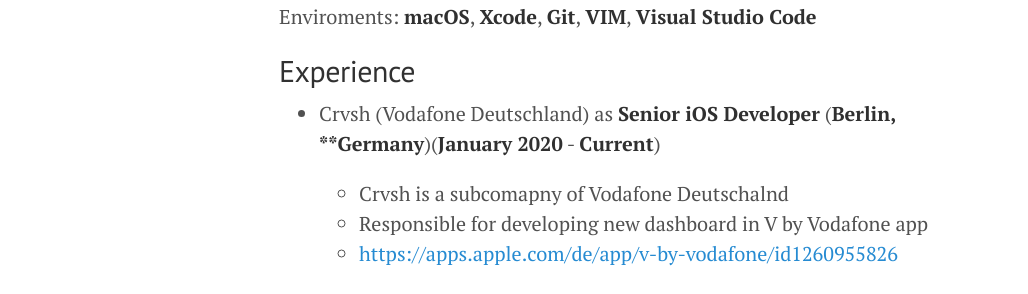
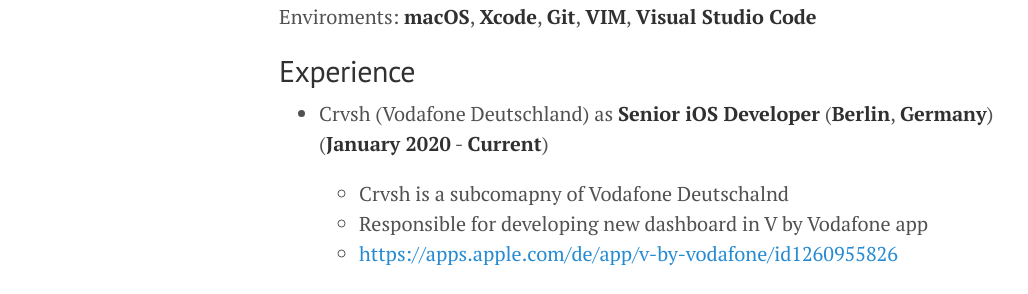
Before and after one commit to alirp88/alirp88.github.io, a Jekyll site: the page built from cv.md, in a window 1280 px wide. Shown: the part 515-809 px from the top of the page, without its empty margins (1-1029 px from the left). Built offline with Jekyll 4.4.1, drawn with Linux system fonts in a browser that asks for light colours.

Commit message:
Update cv.md

```diff
--- a/cv.md
+++ b/cv.md
@@ -18,7 +18,7 @@ Enviroments: **macOS**, **Xcode**, **Git**, **VIM**, **Visual Studio Code**<br>
 
 ## Experience
 
-* Crvsh (Vodafone Deutschland) as **Senior iOS Developer** (**Berlin, **Germany**)(**January 2020** - **Current**)
+* Crvsh (Vodafone Deutschland) as **Senior iOS Developer** (**Berlin**, **Germany**)(**January 2020** - **Current**)
 
   * Crvsh is a subcomapny of Vodafone Deutschalnd
   * Responsible for developing new dashboard in V by Vodafone app
```
